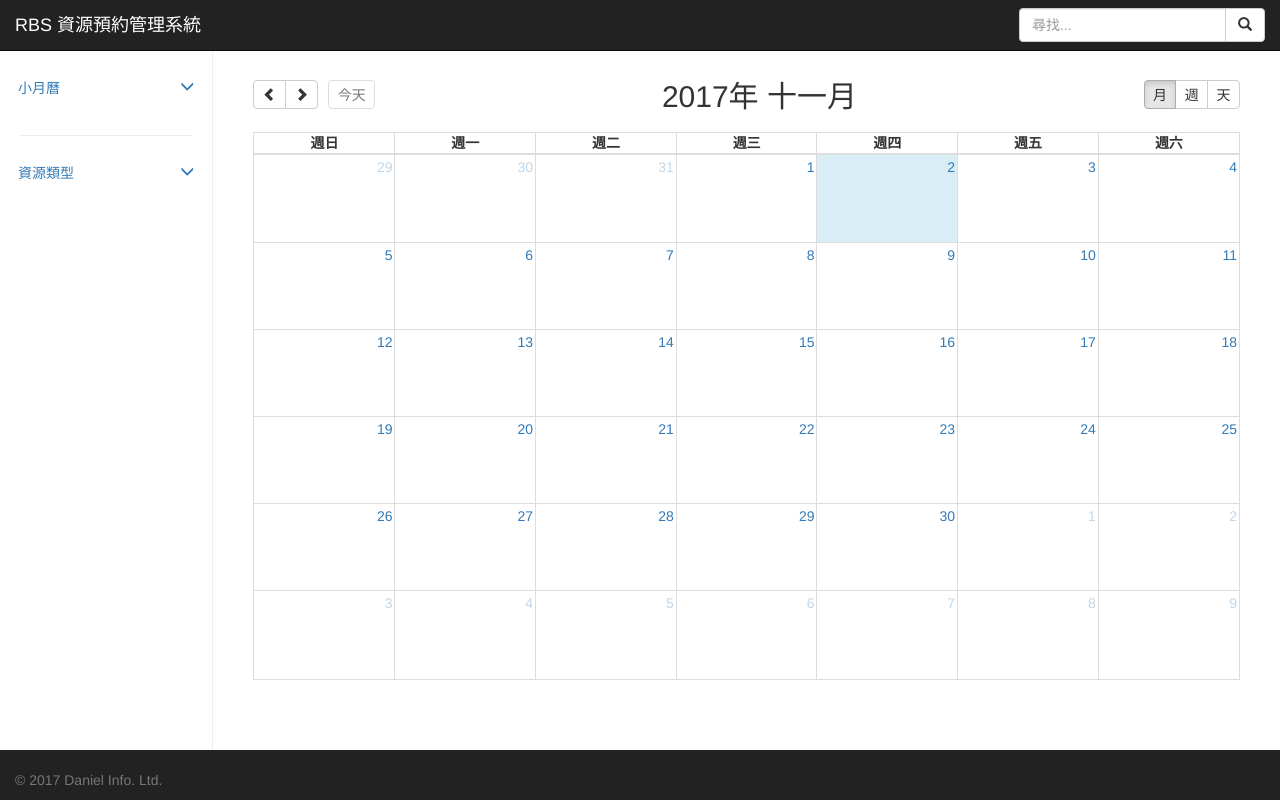
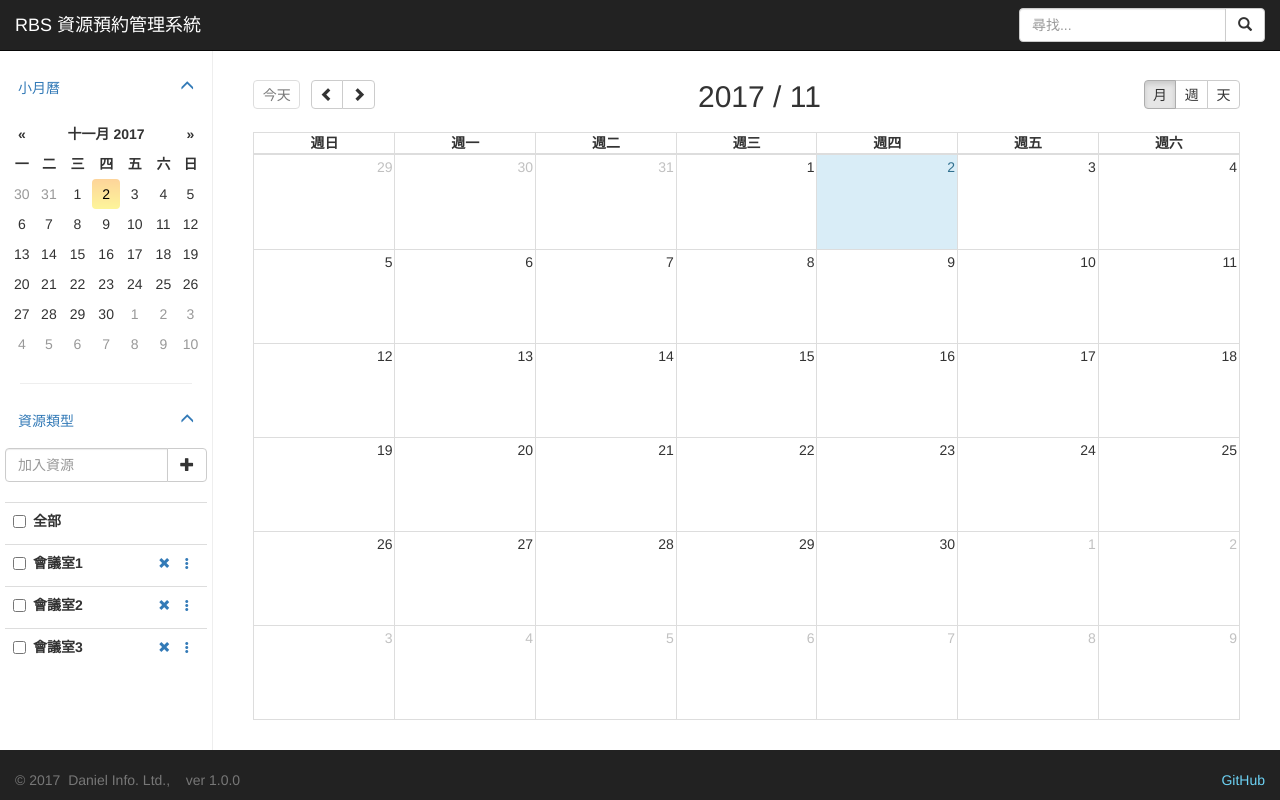
Before and after one commit to DanielHsiao/RBS, a plain HTML site: page client/index.html in a window 1280 px wide. Drawn offline with Linux system fonts and the light colour scheme.

Commit message:
前端畫面以及效果大致完成

```diff
--- a/client/aaa.html
+++ /dev/null
@@ -1,73 +0,0 @@
-<!doctype html>
-<html lang="en">
-
-<head>
-  <meta charset="utf-8">
-  <meta name="viewport" content="width=device-width, initial-scale=1">
-  <title>jQuery UI Accordion - Fill space</title>
-  <link href="css/bootstrap.css" rel="stylesheet">
-  <link href="css/jquery-ui.css" rel="stylesheet">
-  <!-- <link rel="stylesheet" href="/resources/demos/style.css"> -->
-  <style>
-    #accordion-resizer {
-      padding: 10px;
-      width: 350px;
-      height: 500px;
-    }
-    #accordion {
-      height: 500px;
-    }
-  </style>
-</head>
-
-<body>
-  <div class="container-fluid">
-    <div class="row">
-      <div class="col-md-2">
-        <h3 class="docs">Resize the outer container:</h3>
-        <div id="dtpMain"></div>
-          <div id="accordion">
-            <h3>Section 1</h3>
-            <div>
-              <p>Mauris mauris ante, blandit et, ultrices a, suscipit eget, quam. Integer ut neque. Vivamus nisi metus, molestie vel, gravida in, condimentum sit amet, nunc. Nam a nibh. Donec suscipit eros. Nam mi. Proin viverra leo ut odio. Curabitur malesuada. Vestibulum a velit eu ante scelerisque vulputate.</p>
-            </div>
-            <h3>Section 2</h3>
-            <div>
-              <p>Sed non urna. Donec et ante. Phasellus eu ligula. Vestibulum sit amet purus. Vivamus hendrerit, dolor at aliquet laoreet, mauris turpis porttitor velit, faucibus interdum tellus libero ac justo. Vivamus non quam. In suscipit faucibus urna. </p>
-            </div>
-            <h3>Section 3</h3>
-            <div>
-              <p>Nam enim risus, molestie et, porta ac, aliquam ac, risus. Quisque lobortis. Phasellus pellentesque purus in massa. Aenean in pede. Phasellus ac libero ac tellus pellentesque semper. Sed ac felis. Sed commodo, magna quis lacinia ornare, quam ante aliquam nisi, eu iaculis leo purus venenatis dui. </p>
-              <ul>
-                <li>List item one</li>
-                <li>List item two</li>
-                <li>List item three</li>
-              </ul>
-            </div>
-            <h3>Section 4</h3>
-            <div>
-              <p>Cras dictum. Pellentesque habitant morbi tristique senectus et netus et malesuada fames ac turpis egestas. Vestibulum ante ipsum primis in faucibus orci luctus et ultrices posuere cubilia Curae; Aenean lacinia mauris vel est. </p>
-              <p>Suspendisse eu nisl. Nullam ut libero. Integer dignissim consequat lectus. Class aptent taciti sociosqu ad litora torquent per conubia nostra, per inceptos himenaeos. </p>
-            </div>
-          </div>
-      </div>
-    </div>
-  </div>
-
-  <script src="js/jquery.js"></script>
-  <script src="js/jquery-ui.js"></script>
-  <script src="js/bootstrap.js"></script>
-  <script>
-    $(function() {
-      $("#accordion").accordion({
-        heightStyle: "fill"
-      });
-
-      $("#dtpMain").datepicker({
-        inline: true
-      });
-    });
-  </script>
-</body>
-
-</html>
--- a/client/css/site.css
+++ b/client/css/site.css
@@ -1,3 +1,14 @@
+body,input,button,select,textarea {
+  font-family: "Helvetica Neue", Helvetica, Arial, "微軟正黑體", "微软雅黑", "メイリオ", "맑은 고딕", sans-serif;
+}
+h1,h2,h3,h4,h5,h6 {
+  font-family: "Helvetica Neue", Helvetica, Arial, sans-serif;
+}
+
+.fc, .fc-today {
+  font-family: "Helvetica Neue", Helvetica, Arial, "微軟正黑體", "微软雅黑", "メイリオ", "맑은 고딕", sans-serif;
+}
+
 body {
     padding-top: 0px;
     padding-bottom: 50px;
@@ -10,6 +21,15 @@ footer {
   /* Set the fixed height of the footer here */
   height: 50px;
   background-color: #f5f5f5;
+}
+
+/*footer .text-muted {
+  color: #cbd3d6;
+}*/
+
+footer a.github {
+  color: #6dd2f4;
+  font-size: 14px;
 }
 
 body > .container, body > .container-fluid {
@@ -39,11 +59,11 @@ body > .container, body > .container-fluid {
 }
 
 /* Set width on the form input elements since they're 100% wide by default */
-input,
+/*input,
 select,
 textarea {
     max-width: 280px;
-}
+}*/
 
 /* Sidebar */
 .sidebar {
@@ -97,9 +117,25 @@ textarea {
 #dtpMain {
   margin: 0px auto;
 }
-
+.datepicker-inline {
+    width: 100%;
+}
+.datepicker table {
+    width: 100%;
+}
 #calendar {
-  /*max-width: 1000px;*/
   margin: 10px auto;
   padding: 0 0px;
 }
+
+/*.table{
+ height:300px;
+ width: 100%;
+ display: -moz-groupbox;
+}
+.table tbody{
+  overflow-y: scroll;
+  height: 200px;
+  width: 100%;
+  position: absolute;
+}*/
--- a/client/index.html
+++ b/client/index.html
@@ -5,7 +5,10 @@
 	<title>RBS</title>
 	<meta charset="utf-8">
 	<meta name="viewport" content="width=device-width, initial-scale=1">
+	<link rel="icon" href="img/favicon.ico" type="image/x-icon" />
+	<!-- <link rel="shortcut icon" href="img/favicon.ico" type="image/x-icon" /> -->
 	<link rel="stylesheet" href="css/bootstrap/css/bootstrap.css">
+	<!-- <link rel="stylesheet" href="css/bootstrap/css/bootstrap-theme.css"> -->
 	<link rel="stylesheet" href="css/bootstrap-datepicker/bootstrap-datepicker.css">
 	<link rel="stylesheet" href="css/fullcalendar/fullcalendar.css">
 	<!-- <link rel="stylesheet" href="css/jqueryui/jquery-ui.css"> -->
@@ -15,7 +18,7 @@
 
 <body>
 
-	<div class="navbar navbar-inverse navbar-fixed-top">
+	<div id="header" class="navbar navbar-inverse navbar-fixed-top">
 		<div class="container-fluid">
 			<div class="navbar-header">
 				<button type="button" class="navbar-toggle collapsed" data-toggle="collapse" data-target="#navbar" aria-expanded="false" aria-controls="navbar">
@@ -50,80 +53,62 @@
 		<div class="row">
 
 			<!-- 左邊選單 -->
-			<div class="col-sm-3 col-md-2 sidebar">
+			<div class="col-md-3 col-lg-2 sidebar">
 
 				<div class="row"> <!-- 顯示小月曆 -->
 					<p>
-						<button class="btn btn-link btn-block" role="button" data-toggle="collapse" href="#dtpMain" aria-expanded="false" aria-controls="dtpMain">
+						<button class="btn btn-link btn-block" id="dtpMainT" role="button" data-toggle="collapse" href="#dtpMain" aria-expanded="true" aria-controls="dtpMain">
 							<span class="pull-left">小月曆</span>
-							<span class="glyphicon glyphicon-menu-down pull-right"></span>
+							<span class="glyphicon glyphicon-menu-up pull-right"></span>
 						</button>
 					</p>
 				</div>
 				<div class="row"> <!-- 小月曆 -->
-					<div id="dtpMain" class="collapse">
+					<div id="dtpMain" class="collapse in" data-parent="#dtpMainT">
 
 					</div>
 				</div>
+
 				<hr>
 
-				<!-- <hr> -->
-
-				<div class="row"> <!-- 加入資源 -->
-					<!-- <p> -->
-						<!-- <div class="input-group">
-							<input type="text" class="form-control" placeholder="加入資源" />
-							<span class="input-group-btn">
-								<button class="btn btn-default" type="button">
-									<span class="glyphicon glyphicon-plus"></span>
-								</button>
-							</span>
-						</div> -->
-					<!-- </p> -->
-				</div>
-
-				<div class="row"> <!-- 資源類型 -->
+				<div class="row"> <!-- 顯示資源清單 -->
 					<p>
-						<button class="btn btn-link btn-block" role="button" data-toggle="collapse" href="#resources" aria-expanded="false" aria-controls="resources">
+						<button class="btn btn-link btn-block" id="resourcesT" role="button" data-toggle="collapse" href="#resources" aria-expanded="true" aria-controls="resources">
 							<span class="pull-left">資源類型</span>
-							<span class="glyphicon glyphicon-menu-down pull-right"></span>
+							<span class="glyphicon glyphicon-menu-up pull-right"></span>
 						</button>
 					</p>
 				</div>
-
-				<div id="resources" class="collapse"><!-- 資源清單 -->
 				<div class="row"> <!-- 資源清單 -->
-						<!-- <p> -->
+					<div id="resources" class="collapse in" data-parent="#resourcesT"><!-- 資源清單 -->
 						<div class="input-group">
-								<input type="text" class="form-control" placeholder="加入資源" />
+							<input id="tResourceName" type="text" class="form-control" placeholder="加入資源" />
 							<span class="input-group-btn">
-									<button class="btn btn-default" type="button">
+								<button id="bAddResource" class="btn btn-default" type="button">
 									<span class="glyphicon glyphicon-plus"></span>
 								</button>
 							</span>
 						</div>
 						<br>
-						<!-- </p> -->
-						<div class="row">
-						</div>
-						<table class="table table-hover">
+						<table id="resourceTable" class="table table-hover">
+							<tbody>
 								<tr>
-								<th>
+									<td>
 										<div class="checkbox-inline">
 											<label>
-											<input type="checkbox">全部
+												<input type="checkbox" id="allResoure">全部
 											</label>
 										</div>
-								</th>
+									</td>
 								</tr>
 								<tr>
 									<td>
 										<div class="checkbox-inline">
 											<label>
-											<input type="checkbox">會議室1
+												<input type="checkbox" id="res01" name="res01" data-resource="cb">會議室1
 											</label>
 										</div>
-									<span class="btn-group pull-right" role="group" aria-label="aaaaa">
+										<span class="btn-group pull-right" role="group" aria-label="會議室1">
 											<button type="button" class="btn btn-link btn-xs">
 												<span class="glyphicon glyphicon-remove" aria-hidden="true"></span>
 											</button>
@@ -137,10 +122,10 @@
 									<td>
 										<div class="checkbox-inline">
 											<label>
-											<input type="checkbox">會議室2
+												<input type="checkbox" id="res02" name="res02" data-resource="cb">會議室2
 											</label>
 										</div>
-									<span class="btn-group pull-right" role="group" aria-label="aaaaa">
+										<span class="btn-group pull-right" role="group" aria-label="會議室2">
 											<button type="button" class="btn btn-link btn-xs">
 												<span class="glyphicon glyphicon-remove" aria-hidden="true"></span>
 											</button>
@@ -154,10 +139,10 @@
 									<td>
 										<div class="checkbox-inline">
 											<label>
-											<input type="checkbox">會議室3
+												<input type="checkbox" id="res03" name="res03" data-resource="cb">會議室3
 											</label>
 										</div>
-									<span class="btn-group pull-right" role="group" aria-label="aaaaa">
+										<span class="btn-group pull-right" role="group" aria-label="會議室3">
 											<button type="button" class="btn btn-link btn-xs">
 												<span class="glyphicon glyphicon-remove" aria-hidden="true"></span>
 											</button>
@@ -167,6 +152,7 @@
 										</span>
 									</td>
 								</tr>
+							</tbody>
 						</table>
 					</div>
 				</div>
@@ -174,10 +160,7 @@
 
 
 			<!-- 右邊主工作區 -->
-			<div class="col-sm-9 col-sm-offset-3 col-md-10 col-md-offset-2 main">
-				<!-- <div class="page-header">
-					<h1>Right</h1>
-				</div> -->
+			<div id="mainSpace" class="col-md-9 col-md-offset-3 col-lg-10 col-lg-offset-2 main">
 				<div id="calendar">
 
 				</div>
@@ -185,9 +168,20 @@
 		</div>
 	</div>
 
-	<footer class="footer navbar-inverse navbar-fixed-bottom">
+	<footer id="footer" class="footer navbar-inverse navbar-fixed-bottom">
 		<div class="container-fluid">
-			<p class="text-muted">© 2017 Daniel Info. Ltd.</p>
+			<div class="row">
+				<div class="col-xs-12 col-sm-6 col-md-6 col-lg-6">
+					<div class="text-muted">
+						&copy; 2017&nbsp; Daniel Info. Ltd., &nbsp;&nbsp; ver 1.0.0
+					</div>
+				</div>
+				<div class="col-xs-12 col-sm-6 col-md-6 col-lg-6">
+					<div class="text-muted pull-right">
+						<a href="https://github.com/DanielHsiao/RBS" target="_blank" class="github">GitHub</a>
+					</div>
+				</div>
+			</div>
 		</div>
 	</footer>
 
@@ -199,39 +193,7 @@
 	<script src='js/moment/moment.js'></script>
 	<script src='js/fullcalendar/fullcalendar.js'></script>
 	<script src='js/fullcalendar/locale/zh-tw.js'></script>
-	<script>
-		$(function(){
-
-			$('#dtpMain').datepicker({
-				format: "yyyy/mm/dd",
-				language: "zh-TW",
-				orientation: "top auto",
-				todayHighlight: true,
-				toggleActive: true
-			});
-
-			$('#calendar').fullCalendar({
-				header: {
-					left: "prev,next today",
-					center: "title",
-					right: "month,agendaWeek,agendaDay"
-				},
-				themeSystem: "bootstrap3",
-				height: 600,
-				view: {
-					month: {
-						title: "",
-						titleFormat: "yyyy/mm",
-					},
-				},
-				// defaultView: "agendaWeek",
-				nowIndicator: true,
-
-				locale: "zh-tw",
-				navLinks: true,
-			});
-		});
-	</script>
+	<script src='js/main.js'></script>
 
 </body>
 </html>
--- /dev/null
+++ b/client/js/main.js
@@ -0,0 +1,104 @@
+$(function(){
+
+	// 控制 collapse 收疊展開時的按鈕圖示
+	$(".collapse").on("hide.bs.collapse", function (e) {
+		var parentElementId = $(e.target).data("parent");
+		var bButton = $(parentElementId + " > span.glyphicon");
+		bButton.removeClass("glyphicon-menu-up");
+		bButton.addClass("glyphicon-menu-down");
+	});
+	$(".collapse").on("show.bs.collapse", function (e) {
+		var parentElementId = $(e.target).data("parent");
+		var bButton = $(parentElementId + " > span.glyphicon");
+		bButton.removeClass("glyphicon-menu-down");
+		bButton.addClass("glyphicon-menu-up");
+	});
+
+	// 處理全部資源核取方塊
+	$("#allResoure").click(function(o, e){
+		var isCheck = $(this).prop("checked");
+		if(isCheck) {
+			$("input[data-resource='cb']").each(function(){
+				$(this).prop("checked", isCheck);
+			});
+		}
+	});
+
+	// 處理個別資源核取方塊
+	$("input[data-resource='cb']").click(function(o, e){
+		var isCheck = $(this).prop("checked");
+		if(!isCheck) {
+			$("#allResoure").prop("checked", isCheck);
+		}
+	});
+
+	// 處理新增資源的按鈕
+	$("#bAddResource").click(function(o, e){
+		var resName = $("#tResourceName").val();
+		console.log(resName);
+	});
+
+	// 設定 小月曆 的樣式，並取得選取的日期
+	$("#dtpMain").datepicker({
+		format: "yyyy/mm/dd",
+		language: "zh-TW",
+		orientation: "top auto",
+		todayHighlight: true,
+		toggleActive: true
+	}).on("changeDate", function(e){
+		// 並取得小月曆選取的日期
+		var aa = $("#dtpMain").datepicker("getFormattedDate");
+		console.log(aa);
+	});
+
+	// 設定主畫面行事曆
+	$('#calendar').fullCalendar({
+		header: {
+			left: "today prev,next",
+			center: "title",
+			right: "month,agendaWeek,agendaDay"
+		},
+		themeSystem: "bootstrap3",
+		// bootstrapGlyphicons: {
+		// 	close: 'glyphicon-remove',
+		// 	prev: 'glyphicon-chevron-left',
+		// 	next: 'glyphicon-chevron-right',
+		// 	prevYear: 'glyphicon-backward',
+		// 	nextYear: 'glyphicon-forward'
+		// },
+		// aspectRatio: 2.2,
+		height: "parent",
+		// contentHeight: "auto",
+
+		eventLimit: true,
+		views: {
+			month: {
+				title: "",
+				titleFormat: "YYYY / M",
+				eventLimit: 3,
+			},
+		},
+		// defaultView: "agendaWeek",
+		nowIndicator: true,
+
+		locale: "zh-tw",
+		// navLinks: true,
+	});
+
+
+	$(window).resize(function() {
+		resetMainSpaceHeight();
+	});
+	$(window).trigger("resize");
+	// resetMainSpaceHeight();
+
+});
+
+function resetMainSpaceHeight() {
+	var heiW = $(window).height();
+	var heiH = $("#header").height();
+	var heiF = $("#footer").height();
+	var heiM = 60; // margin & panding
+	var calHeight = heiW - heiH - heiF - heiM;
+	$("#mainSpace").height(calHeight);
+}
```
Also changed, not shown: server/app.js (added, +92 -0 lines), server/package.json (added, +17 -0 lines), server/test.js (added, +28 -0 lines), client/img/favicon.ico (added). Lines whose indentation alone changed are shown as unchanged.
